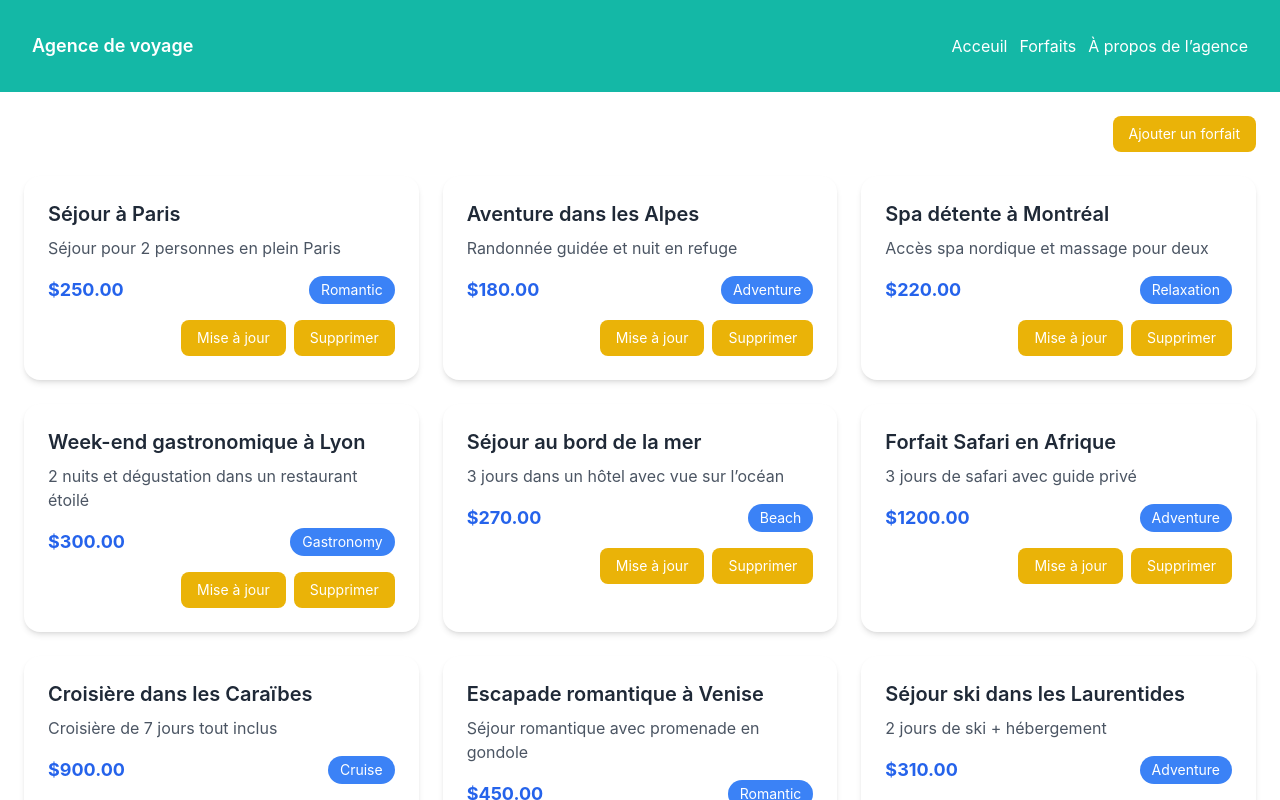
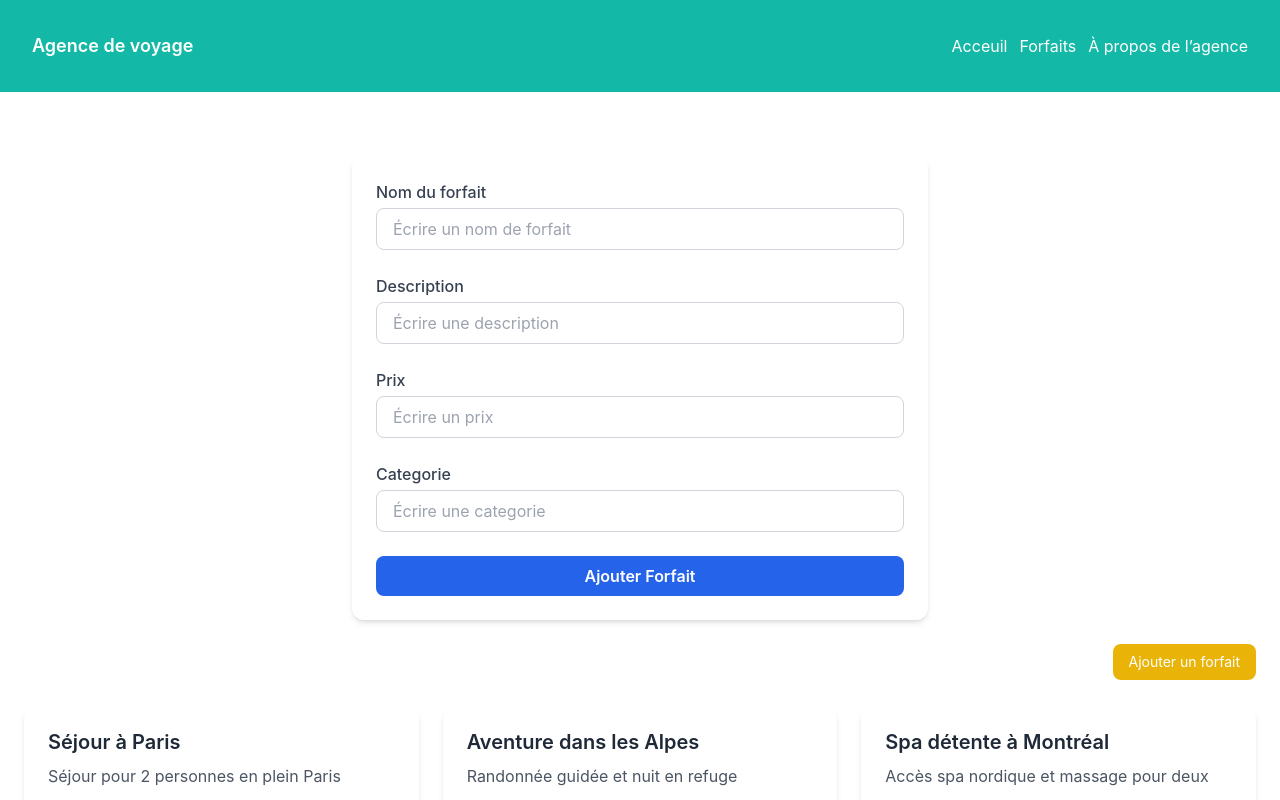
Before and after one commit to TekGeekdev/travel-agency-react, a React (Create React App) app: page / in a window 1280 px wide. Shown: the top 800 px of the page. Built offline with nearby package versions, Linux system fonts and the light colour scheme.

Commit message:
add AddPackage

```diff
--- a/src/App.jsx
+++ b/src/App.jsx
@@ -3,6 +3,7 @@ import { useState } from 'react';
 import './App.css';
 import Header from './components/Header';
 import Packages from './components/Packages';
+import AddPackage from './components/AddPackage';
 
 function App() {
 
@@ -152,9 +153,18 @@ function App() {
 const deletePackage = (id) =>{
     setPackages(listPackage.filter((OnePackage)=>OnePackage.id !== id))
 }
+
+const addPackage= (singlePackage) => {
+  const lastId = listPackage.length > 0 ? listPackage[listPackage.length - 1].id : 0
+  const id = lastId + 1
+  const newPackage = {id, ...singlePackage}
+  setPackages([...listPackage, newPackage])
+}
+
   return (
     <>
       <Header/>
+      <AddPackage onAdd={addPackage}/>
       <Packages listPackage={listPackage} onDelete={deletePackage}/>
     </>
 
--- /dev/null
+++ b/src/components/AddPackage.jsx
@@ -0,0 +1,70 @@
+import { useState } from "react";
+
+const AddPackage = ({onAdd}) => {
+    const [namePackage, setNamePackage] = useState('')
+    const [description, setDescription] = useState('')
+    const [price, setPrice] = useState('')
+    const [category, setCategory] = useState('')
+
+    const onSubmit = (sendForm) =>{
+        sendForm.preventDefault()
+
+        onAdd({namePackage, description, price: parseFloat(price), category})
+        setNamePackage('')
+        setDescription('')
+        setPrice('')
+        setCategory('')
+    }
+
+    return(
+       <form className="max-w-xl mx-auto p-6 bg-white rounded-xl shadow-md space-y-6 mt-16" onSubmit={onSubmit}>
+            <div className="form-control">
+                <label className="block text-gray-700 font-medium mb-1">Nom du forfait</label>
+                <input
+                    type="text"
+                    placeholder="Écrire un nom de forfait"
+                    value={namePackage}
+                    onChange={(e) => setNamePackage(e.target.value)}
+                    className="w-full px-4 py-2 border border-gray-300 rounded-lg focus:outline-none focus:ring-2 focus:ring-blue-400"
+                />
+            </div>
+            <div className="form-control">
+                <label className="block text-gray-700 font-medium mb-1">Description</label>
+                <input
+                    type="text"
+                    placeholder="Écrire une description"
+                    value={description}
+                    onChange={(e) => setDescription(e.target.value)}
+                    className="w-full px-4 py-2 border border-gray-300 rounded-lg focus:outline-none focus:ring-2 focus:ring-blue-400"
+                />
+            </div>
+            <div className="form-control">
+                <label className="block text-gray-700 font-medium mb-1">Prix</label>
+                <input
+                    type="number"
+                    placeholder="Écrire un prix"
+                    value={price}
+                    onChange={(e) => setPrice(e.target.value)}
+                    className="w-full px-4 py-2 border border-gray-300 rounded-lg focus:outline-none focus:ring-2 focus:ring-blue-400"
+                />
+            </div>
+            <div className="form-control">
+                <label className="block text-gray-700 font-medium mb-1">Categorie</label>
+                <input
+                    type="text"
+                    placeholder="Écrire une categorie"
+                    value={category}
+                    onChange={(e) => setCategory(e.target.value)}
+                    className="w-full px-4 py-2 border border-gray-300 rounded-lg focus:outline-none focus:ring-2 focus:ring-blue-400"
+                />
+            </div>
+            <input
+                type="submit"
+                className="w-full bg-blue-600 text-white font-semibold py-2 px-4 rounded-lg hover:bg-blue-700 transition duration-300"
+                value="Ajouter Forfait"
+            />
+        </form>
+    );
+}
+
+export default AddPackage
--- a/src/components/Packages.jsx
+++ b/src/components/Packages.jsx
@@ -11,7 +11,7 @@ const Packages = ({listPackage, onDelete}) => {
     return (
         <div className="p-6">
             <div className="flex justify-end mb-6">
-                <Button text="Ajouter un forfait" onClick={onClick} className="bg-blue-500"/>
+                <Button text="Ajouter un forfait" onAdd={onClick} className="bg-blue-500"/>
             </div>
             <div className="grid grid-cols-1 sm:grid-cols-2 lg:grid-cols-3 gap-6">
                 {listPackage.map((onePackage) => (
```
